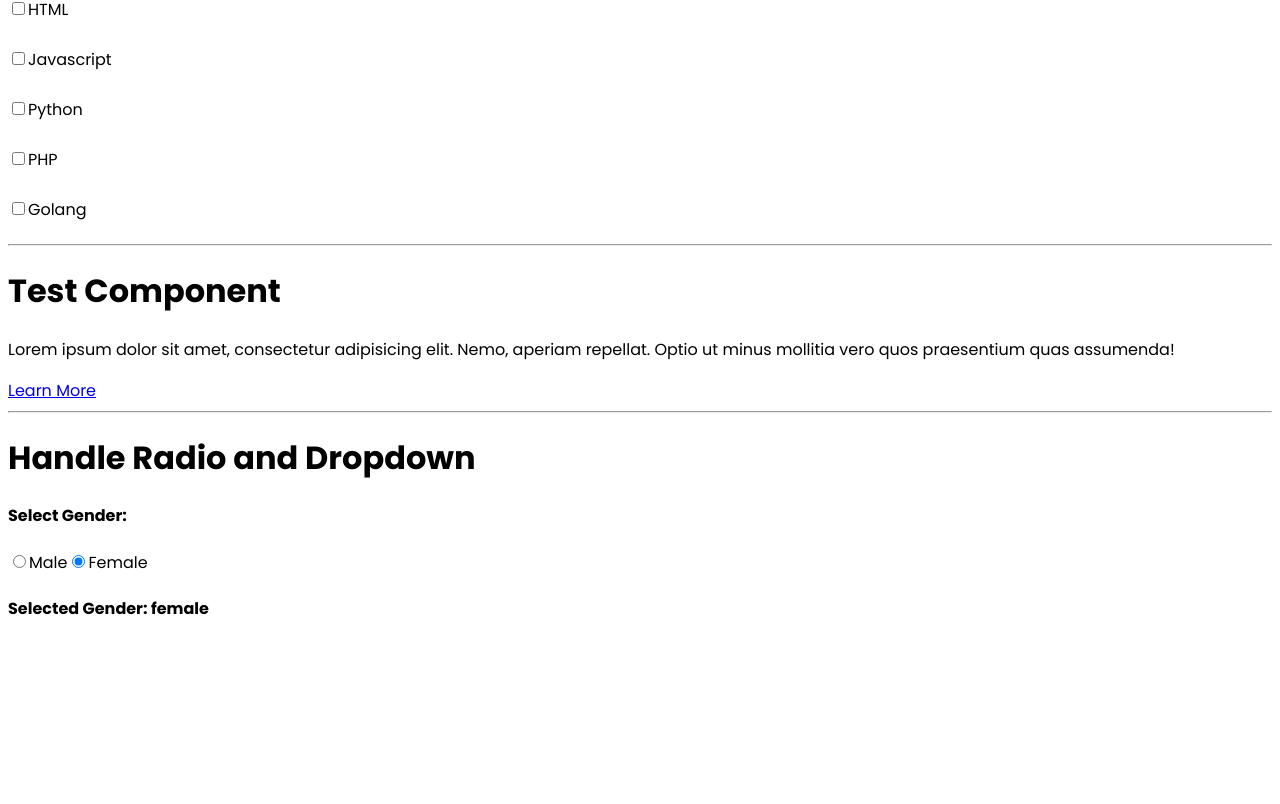
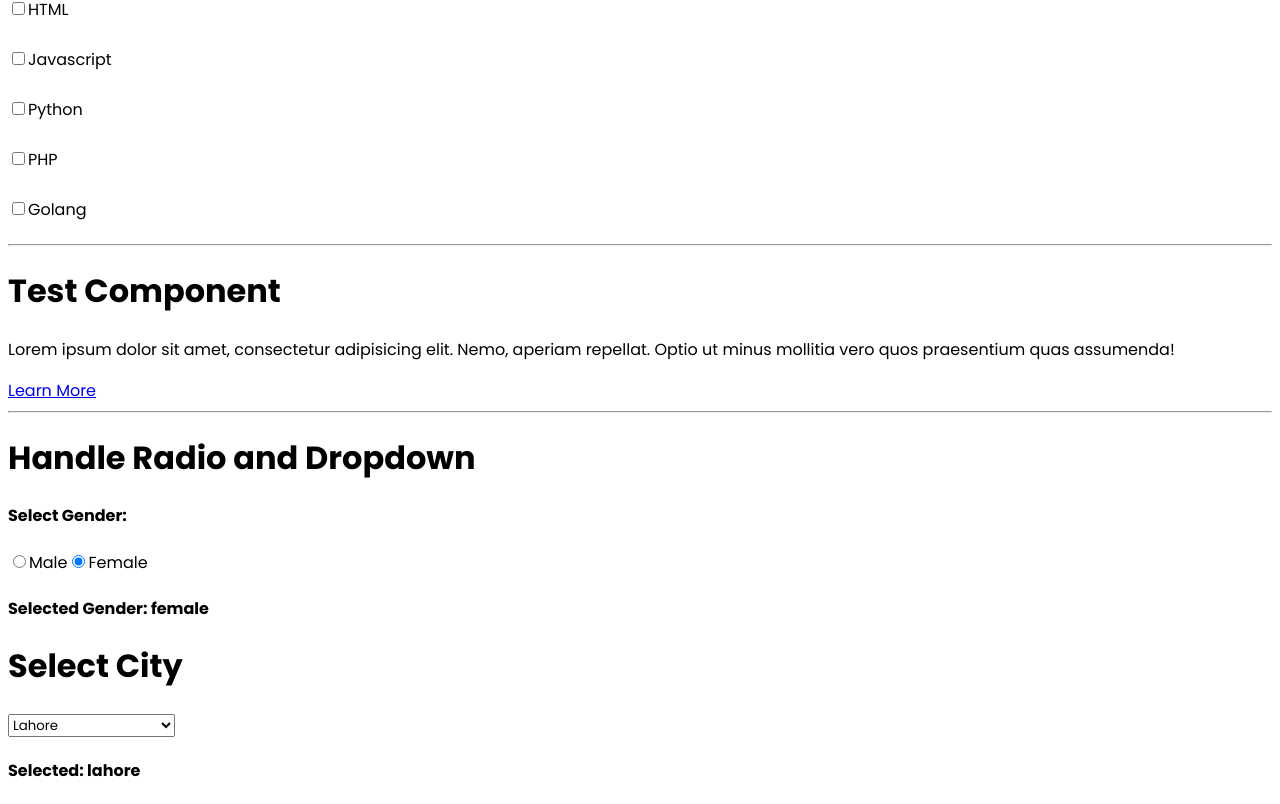
Before and after one commit to MoeezAhmed-Developer/React-Course, a React (Vite) app: page / in a window 1280 px wide. Shown: the part 3503-4307 px from the top of the page. Before the commit the page ends 4145 px from the top, so only its background shows below. Built offline with nearby package versions, Linux system fonts and the light colour scheme.

Commit message:
feat: add Dropdown component for city selection

```diff
--- a/src/App.jsx
+++ b/src/App.jsx
@@ -13,6 +13,7 @@ import Student from "./components/Student";
 import Skills from "./components/Skills";
 import TestComponent from "./components/Test";
 import Radio from "./components/radio";
+import Dropdown from "./components/Dropdown";
 
 function App() {
   let x = 0;
@@ -71,6 +72,7 @@ function App() {
       <TestComponent />
       <hr />
       <Radio />
+      <Dropdown />
     </>
   );
 }
--- /dev/null
+++ b/src/components/Dropdown.jsx
@@ -0,0 +1,33 @@
+import { useState } from "react";
+
+function Dropdown() {
+  const [dropdown, setDropdown] = useState("lahore");
+
+  return (
+    <div>
+      <h1>Select City</h1>
+      <select
+        name="city"
+        id="city"
+        defaultValue={"lahore"}
+        onChange={(evt) => setDropdown(evt.target.value)}
+      >
+        <option value="">Select your city below</option>
+        <option value="karachi">Karachi</option>
+        <option value="lahore">Lahore</option>
+        <option value="islamabad">Islamabad</option>
+        <option value="rawalpindi">Rawalpindi</option>
+        <option value="peshawar">Peshawar</option>
+        <option value="quetta">Quetta</option>
+        <option value="multan">Multan</option>
+        <option value="faisalabad">Faisalabad</option>
+        <option value="hyderabad">Hyderabad</option>
+        <option value="sukkur">Sukkur</option>
+      </select>
+
+      <h4>Selected: {dropdown}</h4>
+    </div>
+  );
+}
+
+export default Dropdown;
```
